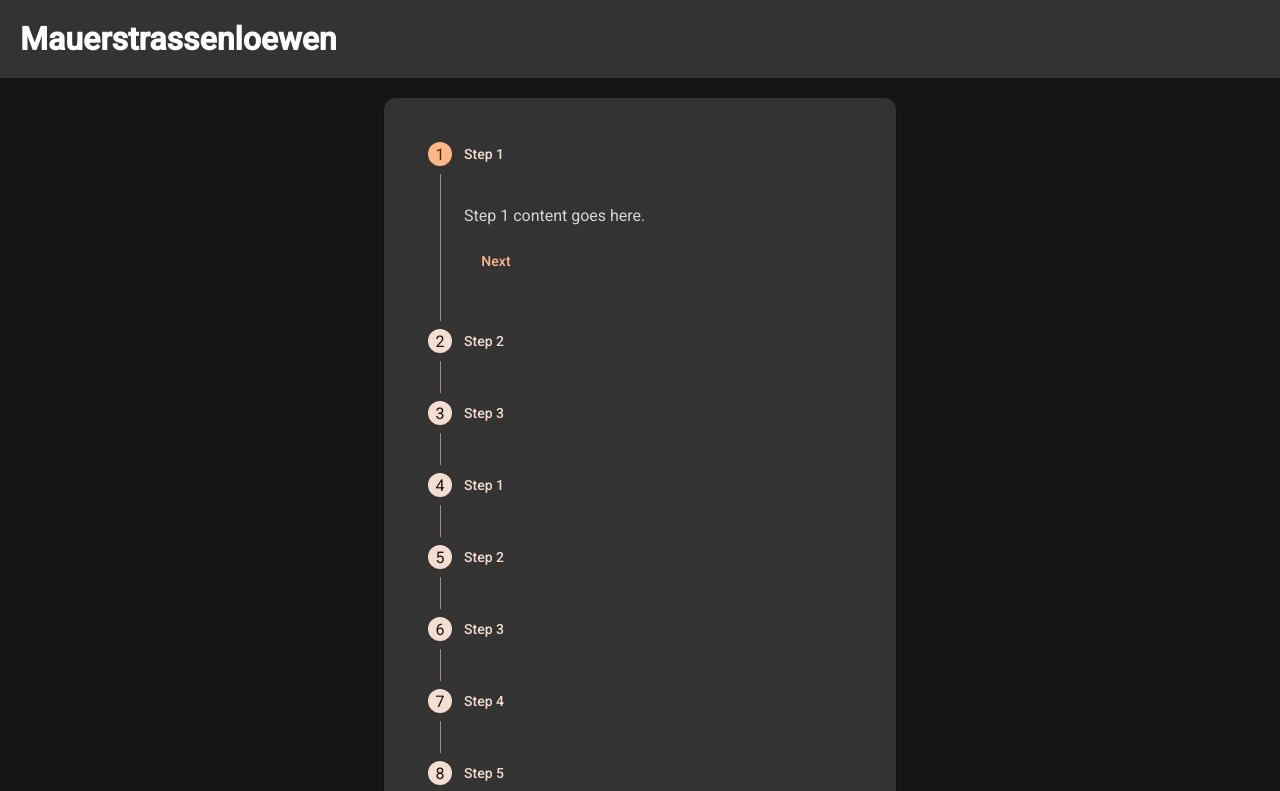
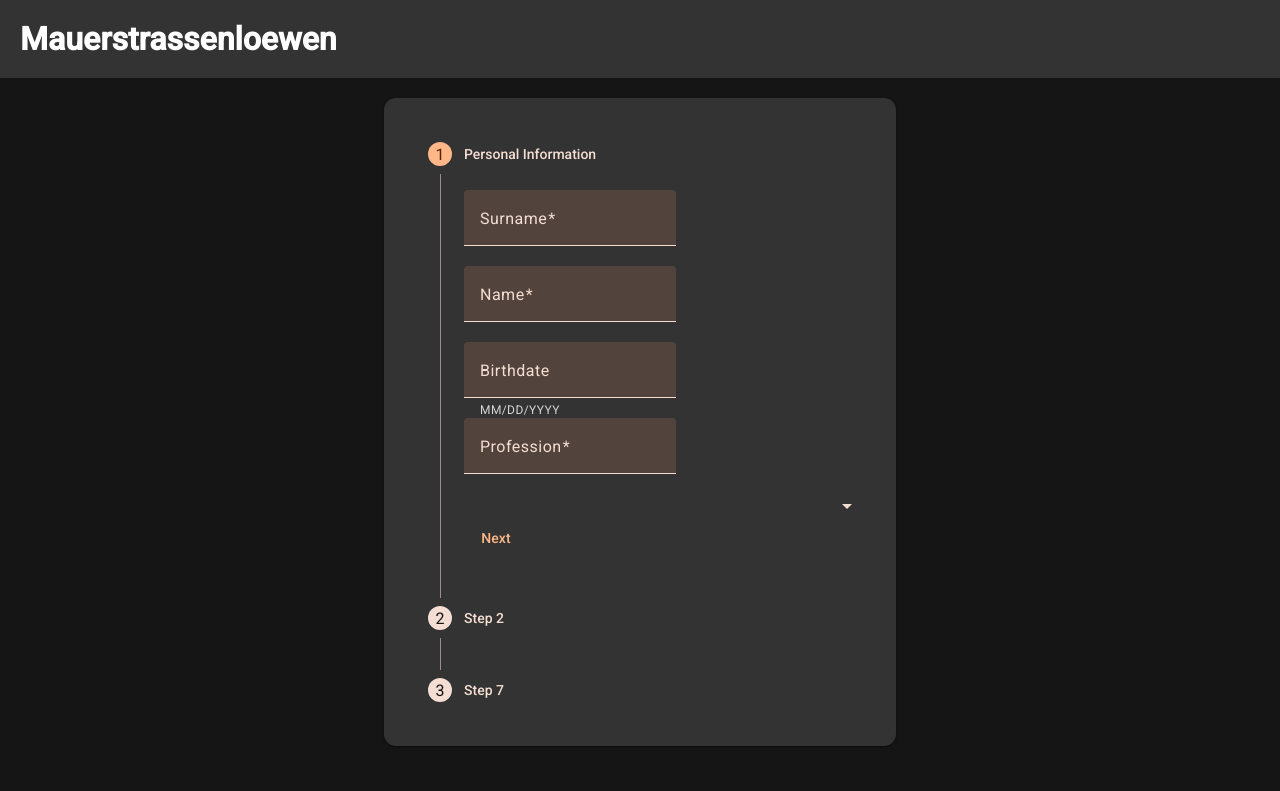
Before and after one commit to OliverSchlueter/mauerstrassenloewen, an Angular app in the folder frontend/: page /register in a window 1280 px wide. Shown: the top 791 px of the page. Built offline with nearby package versions, Linux system fonts and the light colour scheme.

Commit message:
feat(interview): Add interview component with personal information stepper and integrate into register component, profile definition

```diff
--- a/frontend/src/app/app.config.ts
+++ b/frontend/src/app/app.config.ts
@@ -2,7 +2,8 @@ import { ApplicationConfig, provideZoneChangeDetection } from '@angular/core';
 import { provideRouter } from '@angular/router';
 
 import { routes } from './app.routes';
+import {provideNativeDateAdapter} from '@angular/material/core';
 
 export const appConfig: ApplicationConfig = {
-  providers: [provideZoneChangeDetection({ eventCoalescing: true }), provideRouter(routes)]
+  providers: [provideZoneChangeDetection({ eventCoalescing: true }), provideRouter(routes), provideNativeDateAdapter()]
 };
--- /dev/null
+++ b/frontend/src/app/interview/interview.component.html
@@ -0,0 +1,47 @@
+<mat-card class="mat-card">
+  <mat-vertical-stepper class="stepper">
+    <mat-step>
+      <ng-template matStepLabel>Personal Information</ng-template>
+      <div class="step-container">
+
+        <mat-form-field>
+          <mat-label>Surname</mat-label>
+          <input matInput [(ngModel)]="user!.profile!.surname" required>
+        </mat-form-field>
+        <mat-form-field>
+          <mat-label>Name</mat-label>
+          <input matInput [(ngModel)]="user!.profile!.name" required>
+        </mat-form-field>
+        <mat-form-field>
+          <mat-label>Birthdate</mat-label>
+          <input matInput [matDatepicker]="picker" [(ngModel)]="user!.profile!.birthdate">
+          <mat-hint>MM/DD/YYYY</mat-hint>
+          <mat-datepicker-toggle matSuffix [for]="picker"></mat-datepicker-toggle>
+          <mat-datepicker #picker></mat-datepicker>
+        </mat-form-field>
+        <mat-form-field>
+          <mat-label>Profession</mat-label>
+          <input matInput [(ngModel)]="user!.profile!.profession" required>
+        </mat-form-field>
+        <mat-select>
+          <mat-option value="'Employed'">Employed</mat-option>
+          <mat-option value="'Self-Employed'">Self-Employed</mat-option>
+        </mat-select>
+
+      </div>
+      <button mat-button matStepperNext>Next</button>
+    </mat-step>
+    <mat-step>
+      <ng-template matStepLabel>Step 2</ng-template>
+      <p>Step 2 content goes here.</p>
+      <button mat-button matStepperPrevious>Back</button>
+      <button mat-button matStepperNext>Next</button>
+    </mat-step>
+    <mat-step>
+      <ng-template matStepLabel>Step 7</ng-template>
+      <p>Step 7 content goes here.</p>
+      <button mat-button matStepperPrevious>Back</button>
+      <button mat-button (click)="save()">Save</button>
+    </mat-step>
+  </mat-vertical-stepper>
+</mat-card>
--- /dev/null
+++ b/frontend/src/app/interview/interview.component.scss
@@ -0,0 +1,19 @@
+@use '../../styles' as *;
+
+.flex-container {
+  display: flex;
+  flex-direction: column;
+  justify-content: center;
+  align-items: center;
+}
+
+.mat-card {
+  background-color: #333333 !important;
+  width: 512px;
+}
+
+.stepper {
+  background: #333333 !important;
+  margin: 20px;
+
+}
--- /dev/null
+++ b/frontend/src/app/interview/interview.component.ts
@@ -0,0 +1,45 @@
+import {Component, Input} from '@angular/core';
+import {MatButton} from "@angular/material/button";
+import {MatCard} from "@angular/material/card";
+import {MatFormField, MatHint, MatInput, MatLabel} from "@angular/material/input";
+import {MatStep, MatStepLabel, MatStepper, MatStepperNext, MatStepperPrevious} from "@angular/material/stepper";
+import {User} from '../models/User';
+import {FormsModule} from '@angular/forms';
+import {MatDatepicker, MatDatepickerInput, MatDatepickerToggle} from '@angular/material/datepicker';
+import {MatOption, MatSelect} from '@angular/material/select';
+
+@Component({
+  selector: 'app-interview',
+  imports: [
+    MatButton,
+    MatCard,
+    MatFormField,
+    MatInput,
+    MatLabel,
+    MatStep,
+    MatStepLabel,
+    MatStepper,
+    MatStepperNext,
+    MatStepperPrevious,
+    FormsModule,
+    MatDatepickerInput,
+    MatDatepickerToggle,
+    MatDatepicker,
+    MatSelect,
+    MatOption,
+    MatHint,
+
+  ],
+  templateUrl: './interview.component.html',
+  styleUrl: './interview.component.scss'
+})
+export class InterviewComponent {
+  @Input() user!: User;
+
+  constructor() {
+  }
+
+  save() {
+
+  }
+}
--- /dev/null
+++ b/frontend/src/app/models/Profile.ts
@@ -0,0 +1,52 @@
+export class Profile {
+  // Personal Information
+  id: string = '';
+  surname: string = '';
+  name: string = '';
+  birthdate: Date | null = null;
+  profession: string = '';
+  employmentStatus: 'Employed' | 'Self-Employed' | 'Entrepreneur' | 'Job-Seeking' | 'Student' | 'Retired' | '' = '';
+  workHoursFlexibility: string = '';
+  residence: string = '';
+  maritalStatus: 'Single' | 'Married' | 'With Children' | 'Single Parent' | 'Other' | '' = '';
+  financialObligations: string = '';
+
+  // Goals and Objectives
+  primaryGoal: 'Wealth Building' | 'Side Income' | 'Financial Freedom' | 'Retirement Planning' | 'Speculation' | '' = '';
+  timeHorizon: 'Short-Term' | 'Medium-Term' | 'Long-Term' | '' = '';
+  startingCapital: string = '';
+  monthlyInvestment: string = '';
+  annualProfitTarget: string = '';
+
+  // Trading Preferences
+  preferredMarkets: ('Stocks' | 'ETFs' | 'Crypto' | 'Forex' | 'Commodities' | 'Options' | 'Futures' | 'CFDs')[] = [];
+  toolsPlatforms: string = '';
+  weeklyTimeCommitment: string = '';
+
+  // Experience and Knowledge
+  tradingExperience: 'Beginner' | 'Intermediate' | 'Expert' | '' = '';
+  pastPerformance: string = '';
+  chartAnalysisKnowledge: 'None' | 'Basic' | 'Advanced' | 'Expert' | '' = '';
+  fundamentalAnalysisKnowledge: 'None' | 'Basic' | 'Advanced' | 'Expert' | '' = '';
+  certifications: string = '';
+
+  // Psychological Profile
+  riskType: 'Risk-Taking' | 'Balanced' | 'Cautious' | '' = '';
+  lossBehavior: string = '';
+  discipline: string = '';
+  tradingJournal: boolean | null = null;
+  stressTolerance: 'High' | 'Medium' | 'Low' | '' = '';
+
+  // Ethics and Values
+  esgPreferences: 'Important' | 'Neutral' | 'Unimportant' | '' = '';
+  exclusionCriteria: string = '';
+  politicalInvesting: boolean | null = null;
+  religiousRestrictions: string = '';
+
+  // Technical Setup
+  brokerFeesModel: string = '';
+  taxSituation: string = '';
+  bookkeeping: 'Excel' | 'Trading Journal Software' | 'None' | '' = '';
+  automationInterest: boolean | null = null;
+  availableTech: string = '';
+}
--- a/frontend/src/app/models/User.ts
+++ b/frontend/src/app/models/User.ts
@@ -1,6 +1,9 @@
-export interface User {
-  id: string;
-  name: string;
-  email: string;
-  password: string;
+import {Profile} from './Profile';
+
+export class User {
+  id: string = '';
+  name: string = '';
+  email: string = '';
+  password: string = '';
+  profile: Profile = new Profile();
 }
--- a/frontend/src/app/register/register.component.html
+++ b/frontend/src/app/register/register.component.html
@@ -1,64 +1,3 @@
 <div class="flex-container">
-  <mat-card class="mat-card">
-    <mat-vertical-stepper class="stepper">
-      <mat-step>
-        <ng-template matStepLabel>Step 1</ng-template>
-        <p>Step 1 content goes here.</p>
-        <button mat-button matStepperNext>Next</button>
-      </mat-step>
-      <mat-step>
-        <ng-template matStepLabel>Step 2</ng-template>
-        <p>Step 2 content goes here.</p>
-        <button mat-button matStepperPrevious>Back</button>
-        <button mat-button matStepperNext>Next</button>
-      </mat-step>
-      <mat-step>
-        <ng-template matStepLabel>Step 3</ng-template>
-        <p>Step 3 content goes here.</p>
-        <button mat-button matStepperPrevious>Back</button>
-        <button mat-button (click)="register()">Register</button>
-      </mat-step>
-      <mat-step>
-        <ng-template matStepLabel>Step 1</ng-template>
-        <p>Step 1 content goes here.</p>
-        <button mat-button matStepperNext>Next</button>
-      </mat-step>
-      <mat-step>
-        <ng-template matStepLabel>Step 2</ng-template>
-        <p>Step 2 content goes here.</p>
-        <button mat-button matStepperPrevious>Back</button>
-        <button mat-button matStepperNext>Next</button>
-      </mat-step>
-      <mat-step>
-        <ng-template matStepLabel>Step 3</ng-template>
-        <p>Step 3 content goes here.</p>
-        <button mat-button matStepperPrevious>Back</button>
-        <button mat-button matStepperNext>Next</button>
-      </mat-step>
-      <mat-step>
-        <ng-template matStepLabel>Step 4</ng-template>
-        <p>Step 4 content goes here.</p>
-        <button mat-button matStepperPrevious>Back</button>
-        <button mat-button matStepperNext>Next</button>
-      </mat-step>
-      <mat-step>
-        <ng-template matStepLabel>Step 5</ng-template>
-        <p>Step 5 content goes here.</p>
-        <button mat-button matStepperPrevious>Back</button>
-        <button mat-button matStepperNext>Next</button>
-      </mat-step>
-      <mat-step>
-        <ng-template matStepLabel>Step 6</ng-template>
-        <p>Step 6 content goes here.</p>
-        <button mat-button matStepperPrevious>Back</button>
-        <button mat-button matStepperNext>Next</button>
-      </mat-step>
-      <mat-step>
-        <ng-template matStepLabel>Step 7</ng-template>
-        <p>Step 7 content goes here.</p>
-        <button mat-button matStepperPrevious>Back</button>
-        <button mat-button (click)="register()">Register</button>
-      </mat-step>
-    </mat-vertical-stepper>
-  </mat-card>
+  <app-interview [user]="getNewUser()"></app-interview>
 </div>
--- a/frontend/src/app/register/register.component.ts
+++ b/frontend/src/app/register/register.component.ts
@@ -1,18 +1,11 @@
 import { Component } from '@angular/core';
-import {MatStep, MatStepLabel, MatStepper, MatStepperNext, MatStepperPrevious} from '@angular/material/stepper';
-import {MatButton} from '@angular/material/button';
-import {MatCard} from '@angular/material/card';
+import {InterviewComponent} from '../interview/interview.component';
+import {User} from '../models/User';
 
 @Component({
   selector: 'app-register',
   imports: [
-    MatStepper,
-    MatStep,
-    MatStepLabel,
-    MatButton,
-    MatStepperNext,
-    MatStepperPrevious,
-    MatCard
+    InterviewComponent
   ],
   templateUrl: './register.component.html',
   styleUrl: './register.component.scss'
@@ -22,4 +15,8 @@ export class RegisterComponent {
   register() {
 
   }
+
+  getNewUser() {
+    return new User();
+  }
 }
--- a/frontend/src/app/services/auth.service.ts
+++ b/frontend/src/app/services/auth.service.ts
@@ -1,5 +1,6 @@
 import { Injectable } from '@angular/core';
 import {User} from '../models/User';
+import {Profile} from '../models/Profile';
 
 @Injectable({
   providedIn: 'root'
@@ -16,7 +17,8 @@ export class AuthService {
         id: "1",
         name: name,
         email: 'testmail@gmail.com',
-        password: password
+        password: password,
+        profile: new Profile()
       }
       return true;
     }
```
Also changed, not shown: 1 other file (tests, documents, lock files or other folders).
